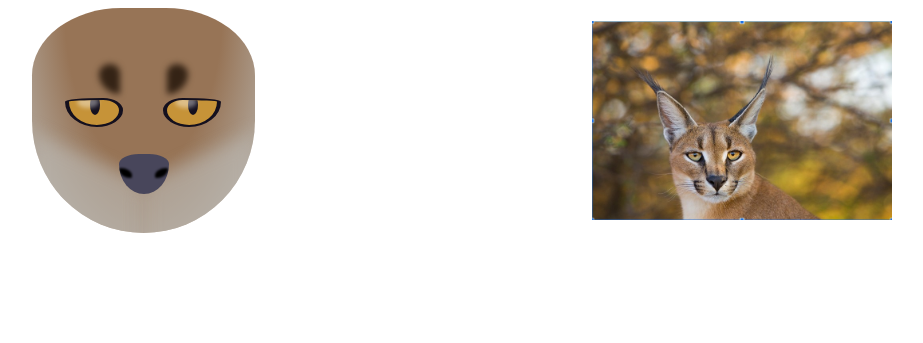
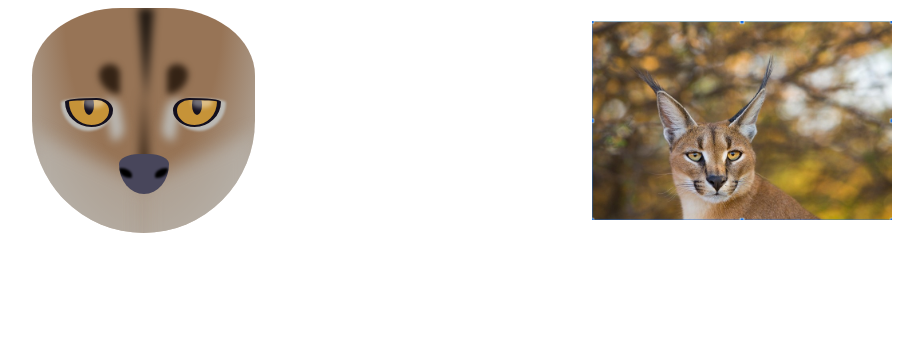
Before and after one commit to sophel93/CSS-Caracal, a plain HTML site: page index.html in a window 1280 px wide. Shown: the whole page, without its empty margins (195-1118 px from the left). Drawn offline with Linux system fonts and the light colour scheme.

Commit message:
Added facial details

```diff
--- a/index.html
+++ b/index.html
@@ -54,10 +54,10 @@
                         <!--<div class="pupil left"></div>-->
                     </div>
                     <div class="undereye left"></div>
-
+                    <div class="forehead"></div>
                     <div class="mark right"></div>
                     <div class="eye right"></div>
-
+                    <div class="undereye right"></div>
 
                     <div class="nose"></div>
                     <div class="mouth"></div>
@@ -66,6 +66,9 @@
                     <div class="cheek right"></div>
                 </div>
                 <div class="ear right"></div>
+                <div class="body">
+
+                </div>
             </div>
                 <img src="caracal.jpg">
                 </div>
--- a/styles.css
+++ b/styles.css
@@ -5,6 +5,7 @@
     --fur-medium-light: #977456;
     --fur-light: #bbb9b4;
     --fur-mark: #342315;
+    --fur-mark-transparent: rgba(52,35,21,0.0);
     --eye: #c69338;
     --eye-black: #14101e;
     --nose: #48465b;
@@ -41,7 +42,7 @@ img{
 }*/
 .eye{
     height: 25px;
-    width: 50px;
+    width: 40px;
     background-color: var(--eye);
     position: absolute;
     overflow: hidden;
@@ -63,7 +64,7 @@ img{
     border-radius: 50%;
     height: 20px;
     width: 10px;
-    transform: translateX(21px) translateY(-5px);
+    transform: translateX(15px) translateY(-5px);
     position: absolute;
 }
 .eye.left::after {
@@ -77,7 +78,7 @@ img{
     position: absolute;
     z-index: 999;
     top: -15%;
-    left: 15%;
+    left: 35%;
 }
 
 .eye.right{
@@ -93,7 +94,7 @@ img{
     border-radius: 50%;
     height: 20px;
     width: 10px;
-    transform: translateX(21px) translateY(-5px);
+    transform: translateX(15px) translateY(-5px);
     position: absolute;
 }
 
@@ -114,7 +115,7 @@ img{
     position: absolute;
     z-index: 999;
     top: -15%;
-    left: 15%;
+    left: 35%;
 }
 
 .nose{
@@ -196,27 +197,72 @@ img{
     border-bottom-left-radius: 0% 71%;
 }
 
-.mark.forehead{
+.forehead{
+    position: absolute;
+    background: linear-gradient(180deg, var(--fur-mark-transparent) 50%, var(--fur-mark) 100%);
+    height: 158px;
+    width: 10px;
+    left: 48%;
+    filter: blur(4px);
+}
 
+.forehead::before{
+    content: ' ';
+      border-left: 8px solid transparent;
+      border-right: 8px solid transparent;
+      border-top: 92px solid;
+      position: absolute;
+      opacity: 0.8;
+      left: -12%;
 }
 
 .undereye{
+    background-color: var(--fur-light);
+    position: absolute;
+    top: 40%;
+    width: 50px;
+    height: 33px;
+    border-radius: 50%;
+    filter: blur(1px);
+}
+
+.undereye.left{
+    left: 13%;
+    border-radius: 66% 34% 45% 55% / 13% 42% 58% 87%;
+}
+
+.undereye.left::before{
+    content: ' ';
+    width: 14px;
+    height: 42px;
+    right: -23%;
     background: var(--fur-light);
     position: absolute;
-    z-index: 9;
-    top: 40%;
+    border-top-left-radius: 0%;
+    border-top-right-radius: 75% 30%;
+    border-bottom-right-radius: 75% 30%;
+    border-bottom-left-radius: 0%;
+    transform: rotate(-11deg);
+    filter: blur(4px);
+}
+.undereye.right{
+    right: 13%;
+    border-top-left-radius: 34% 42%;
+    border-top-right-radius: 66% 13%;
+    border-bottom-right-radius: 55% 87%;
+    border-bottom-left-radius: 45% 58%;
 }
 
-.undereye::before{
+.undereye.right::before{
     content: ' ';
+    width: 14px;
+    height: 42px;
+    left: -23%;
+    background: var(--fur-light);
     position: absolute;
-    border-radius: 50%;
-    height: 40px;
-    width: 40px;
-    left: 0;
-}
-.undereye.left{
-    left: 0;
+    border-radius: 75% 0% 0% 75% / 30% 0% 0% 30%;
+    transform: rotate(11deg);
+    filter: blur(4px);
 }
 .contour{
     position: absolute;
@@ -237,6 +283,17 @@ img{
     top: 53%;
     left: 15%;
     overflow: hidden;
+}
+
+.body{
+    background: radial-gradient(at 0 var(--fur-light), at 100 var(--fur-medium-light));
+    border-radius: 0% 50% 0% 75% / 30% 100% 0% 0%;
+    width: 313px;
+    height: 204px;
+    position: absolute;
+    left: 17%;
+    top: 17%;
+    z-index: -1;
 }
 
 .cheek{
```
